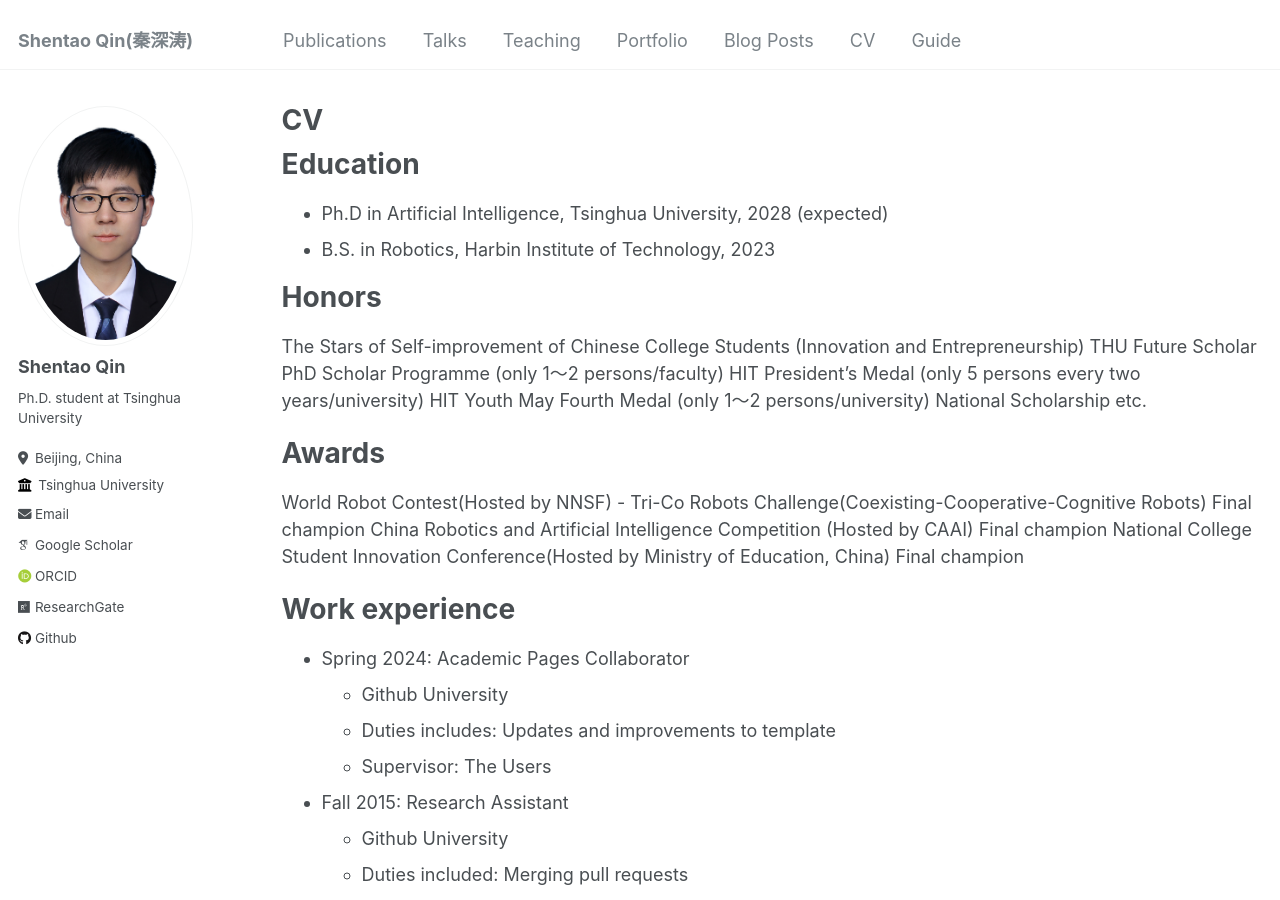
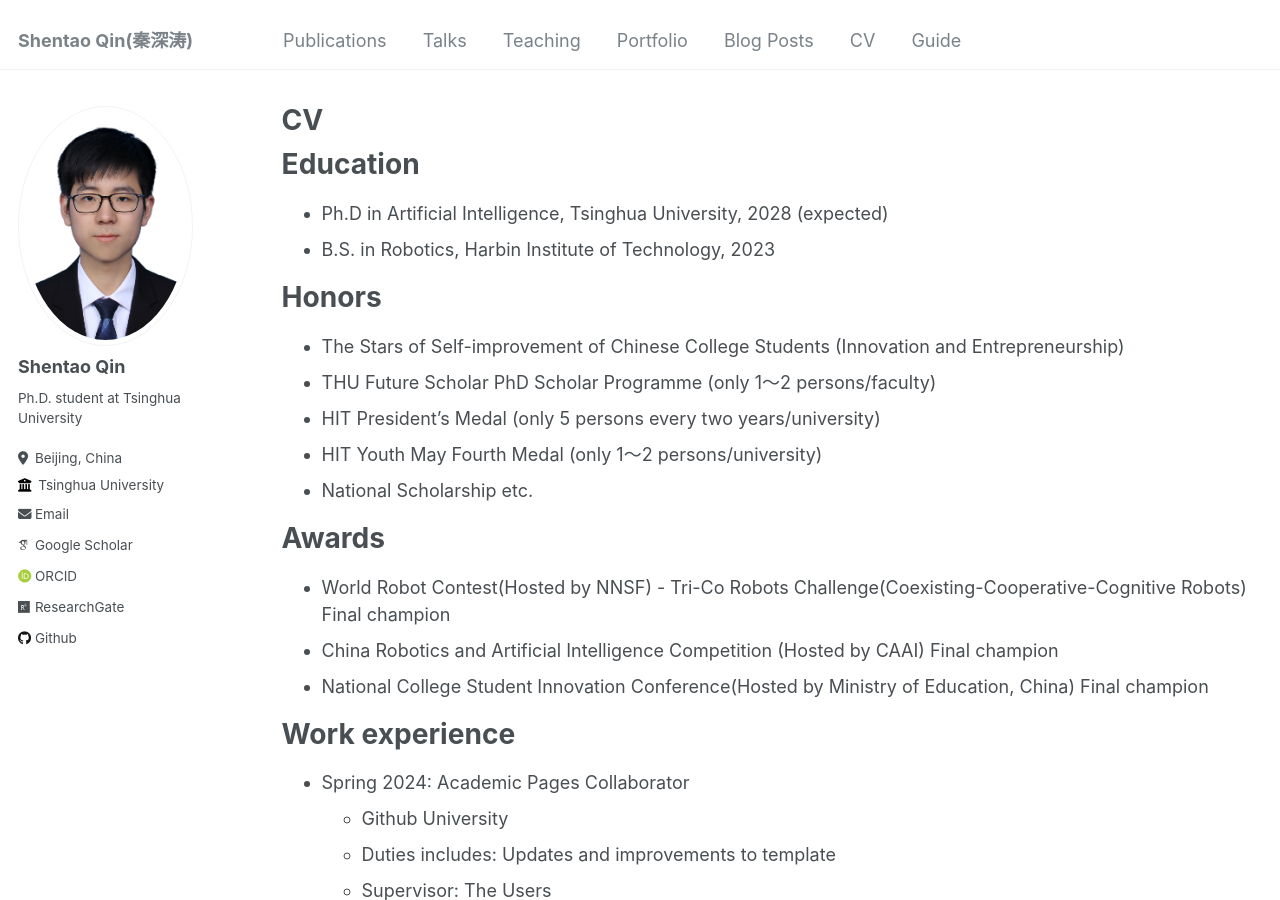
Before and after one commit to JackQin007/jackqin007.github.io, a Jekyll site: the page built from _pages/cv.md, in a window 1280 px wide and 900 px high. Built offline with Jekyll 4.4.1, drawn with Linux system fonts in a browser that asks for light colours; some web fonts are replaced.

Commit message:
update the cv

```diff
--- a/_pages/cv.md
+++ b/_pages/cv.md
@@ -17,17 +17,17 @@ Education
 
 Honors
 ======
-The Stars of Self-improvement of Chinese College Students (Innovation and Entrepreneurship)
-THU Future Scholar PhD Scholar Programme (only 1～2 persons/faculty)
-HIT President's Medal (only 5 persons every two years/university)
-HIT Youth May Fourth Medal (only 1～2 persons/university)
-National Scholarship etc.
+* The Stars of Self-improvement of Chinese College Students (Innovation and Entrepreneurship)
+* THU Future Scholar PhD Scholar Programme (only 1～2 persons/faculty)
+* HIT President's Medal (only 5 persons every two years/university)
+* HIT Youth May Fourth Medal (only 1～2 persons/university)
+* National Scholarship etc.
 
 Awards
 ======
-World Robot Contest(Hosted by NNSF) - Tri-Co Robots Challenge(Coexisting-Cooperative-Cognitive Robots) Final champion
-China Robotics and Artificial Intelligence Competition (Hosted by CAAI) Final champion
-National College Student Innovation Conference(Hosted by Ministry of Education, China) Final champion
+* World Robot Contest(Hosted by NNSF) - Tri-Co Robots Challenge(Coexisting-Cooperative-Cognitive Robots) Final champion
+* China Robotics and Artificial Intelligence Competition (Hosted by CAAI) Final champion
+* National College Student Innovation Conference(Hosted by Ministry of Education, China) Final champion
 
 
 
```
Also changed, not shown: _publications/2024-05-01-Feasible Reachable Policy Iteration.md (+1 -1 lines).
